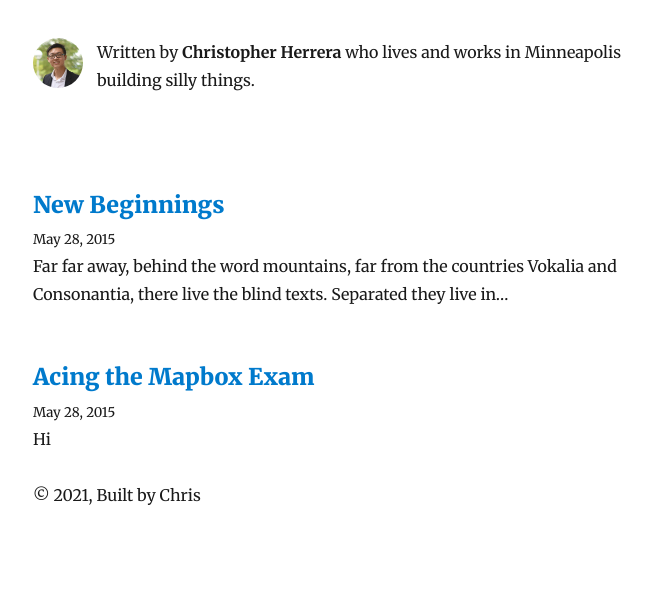
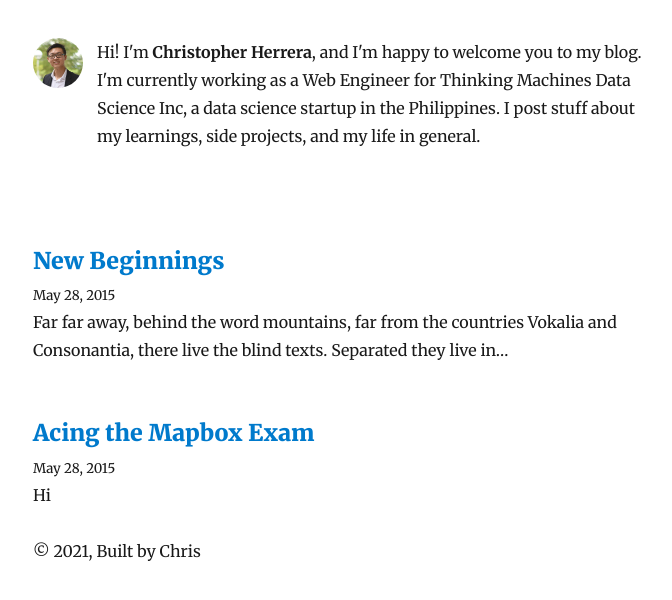
Before and after one commit to cth1011/personal-blog, a Gatsby site: page / in a window 1280 px wide. Shown: the part 102-702 px from the top of the page, without its empty margins (292-964 px from the left). Built offline with nearby package versions, Linux system fonts and the light colour scheme; Gatsby itself is replaced by a stand-in of ours; some packages are replaced by stand-ins of ours.

Commit message:
Change bio

```diff
--- a/src/components/Bio.js
+++ b/src/components/Bio.js
@@ -28,10 +28,9 @@ function Bio() {
               }}
             />
             <p>
-              Written by <strong>{author}</strong> who lives and works in
-              Minneapolis building silly things.
-              {` `}
-
+              Hi! I'm <strong>{author}</strong>, and I'm happy to welcome you to my blog. I'm
+              currently working as a Web Engineer for Thinking Machines Data
+              Science Inc, a data science startup in the Philippines. I post stuff about my learnings, side projects, and my life in general.
             </p>
           </div>
         )
```
